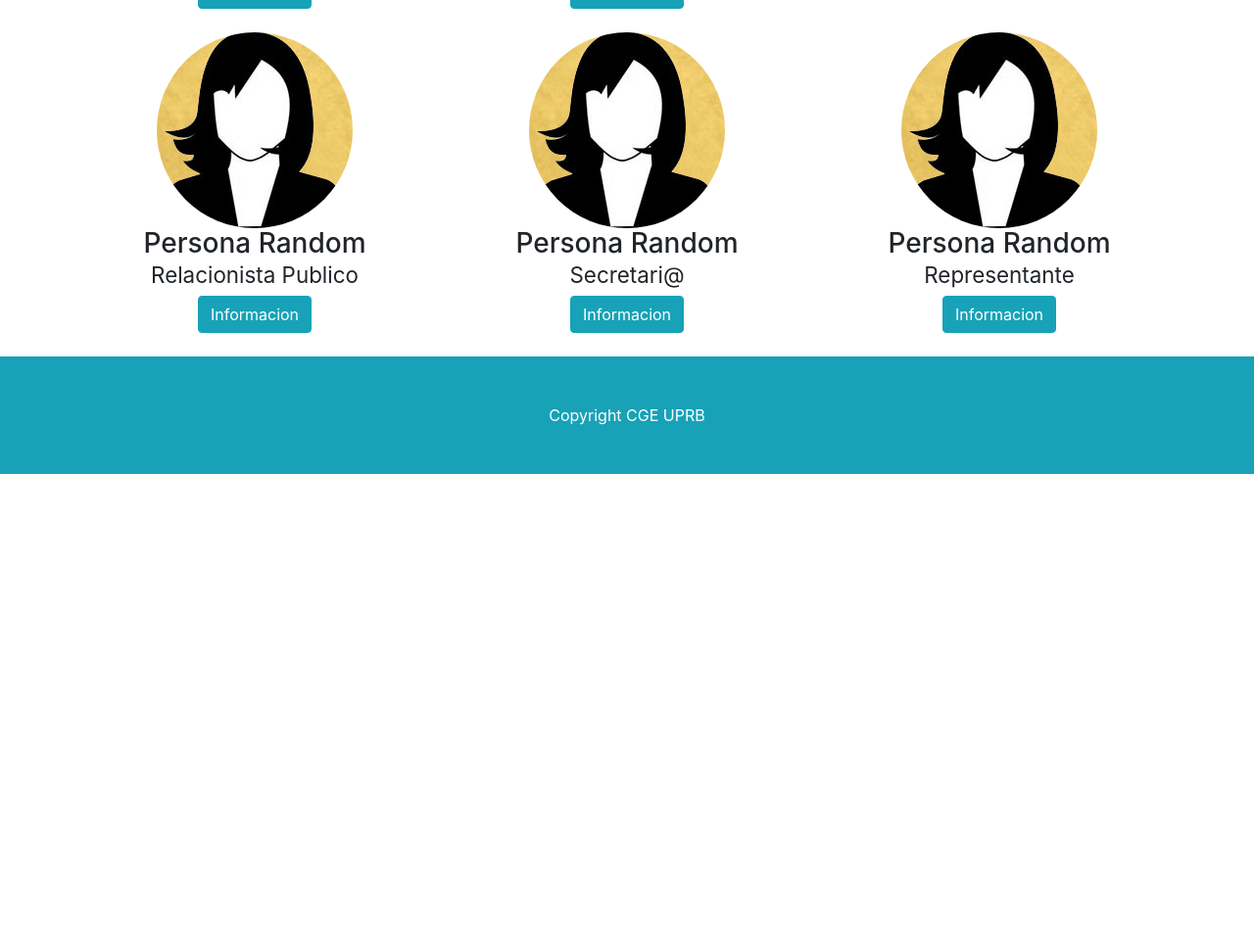
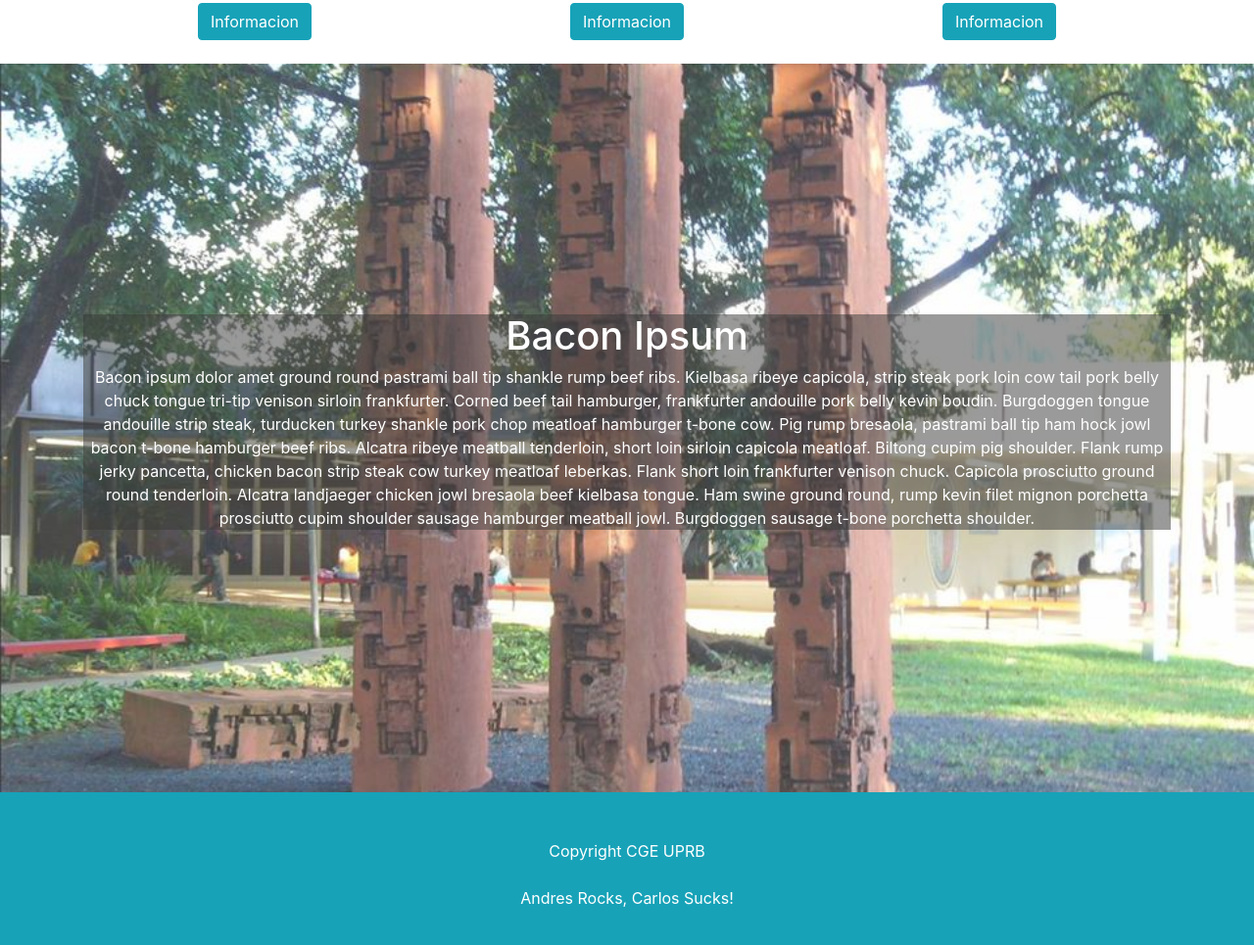
Before and after one commit to PapayaCarlos/papayacarlos.github.io, a website: page CGE/index.html in a window 1280 px wide. Shown: the part 1481-2446 px from the top of the page at 98% size. Before the commit the page ends 1965 px from the top, so only its background shows below. Drawn offline with Linux system fonts and the light colour scheme.

Commit message:
Added bottom image

```diff
--- a/CGE/css/round-about.css
+++ b/CGE/css/round-about.css
@@ -89,7 +89,7 @@ html {
 }
 
 .parallax2 {
-    background-image: url();
+    background-image: url(../img/uprb.jpg);
     height: 100%;
     width: 100%;
     background-attachment: fixed;
--- a/CGE/index.html
+++ b/CGE/index.html
@@ -59,7 +59,6 @@
 
     <!-- Page Content -->
     <div class="container">
-
         <!-- Reglamento Modal -->
         <div id="myModal" class="modal fade" role="dialog">
             <div class="modal-dialog modal-xl">
@@ -79,13 +78,6 @@
             </div>
         </div>
 
-        <!-- Introduction Row -->
-        <h1 class="my-4">Quienes Somos?</h1>
-        <p>El Consejo de Estudiantes de la UPRB está constituido por representantes electos de los diferentes departamentos académicos. El Consejo representa la estructura principal del cuerpo estudiantil, siendo así el foro oficial para el análisis, discusión
-            y estudio de las necesidades de la expresión estudiantil. A través de la participación en este foro académico y deliberativo, los (las) estudiantes tienen la oportunidad de fortalecer sus destrezas de liderazgo.</p><br>
-        <button type="button" class="btn btn-info" data-toggle="modal" data-target="#myModal">Reglamento CGE</button>
-
-        <hr>
 
         <!-- Team Members Row -->
         <div class="row">
@@ -141,15 +133,26 @@
                 <button type="button" class="btn btn-info">Informacion</button>
             </div>
         </div>
-
-
     </div>
     <!-- /.container -->
-
+    <div class="img-responsive parallax2">
+        <div class="container" style="padding-top: 20%;">
+            <div class="caption">
+                <h1>Bacon Ipsum</h1>
+                <p>Bacon ipsum dolor amet ground round pastrami ball tip shankle rump beef ribs. Kielbasa ribeye capicola, strip steak pork loin cow tail pork belly chuck tongue tri-tip venison sirloin frankfurter. Corned beef tail hamburger, frankfurter
+                    andouille pork belly kevin boudin. Burgdoggen tongue andouille strip steak, turducken turkey shankle pork chop meatloaf hamburger t-bone cow. Pig rump bresaola, pastrami ball tip ham hock jowl bacon t-bone hamburger beef ribs. Alcatra
+                    ribeye meatball tenderloin, short loin sirloin capicola meatloaf. Biltong cupim pig shoulder. Flank rump jerky pancetta, chicken bacon strip steak cow turkey meatloaf leberkas. Flank short loin frankfurter venison chuck. Capicola prosciutto
+                    ground round tenderloin. Alcatra landjaeger chicken jowl bresaola beef kielbasa tongue. Ham swine ground round, rump kevin filet mignon porchetta prosciutto cupim shoulder sausage hamburger meatball jowl. Burgdoggen sausage t-bone
+                    porchetta shoulder.</p>
+            </div>
+        </div>
+    </div>
     <!-- Footer -->
     <footer class="py-5 bg-dark">
         <div class="container">
             <p class="m-0 text-center text-white">Copyright CGE UPRB</p>
+            <br/>
+            <p class="m-0 text-center text-white">Andres Rocks, Carlos Sucks!</P>
         </div>
         <!-- /.container -->
     </footer>
```
